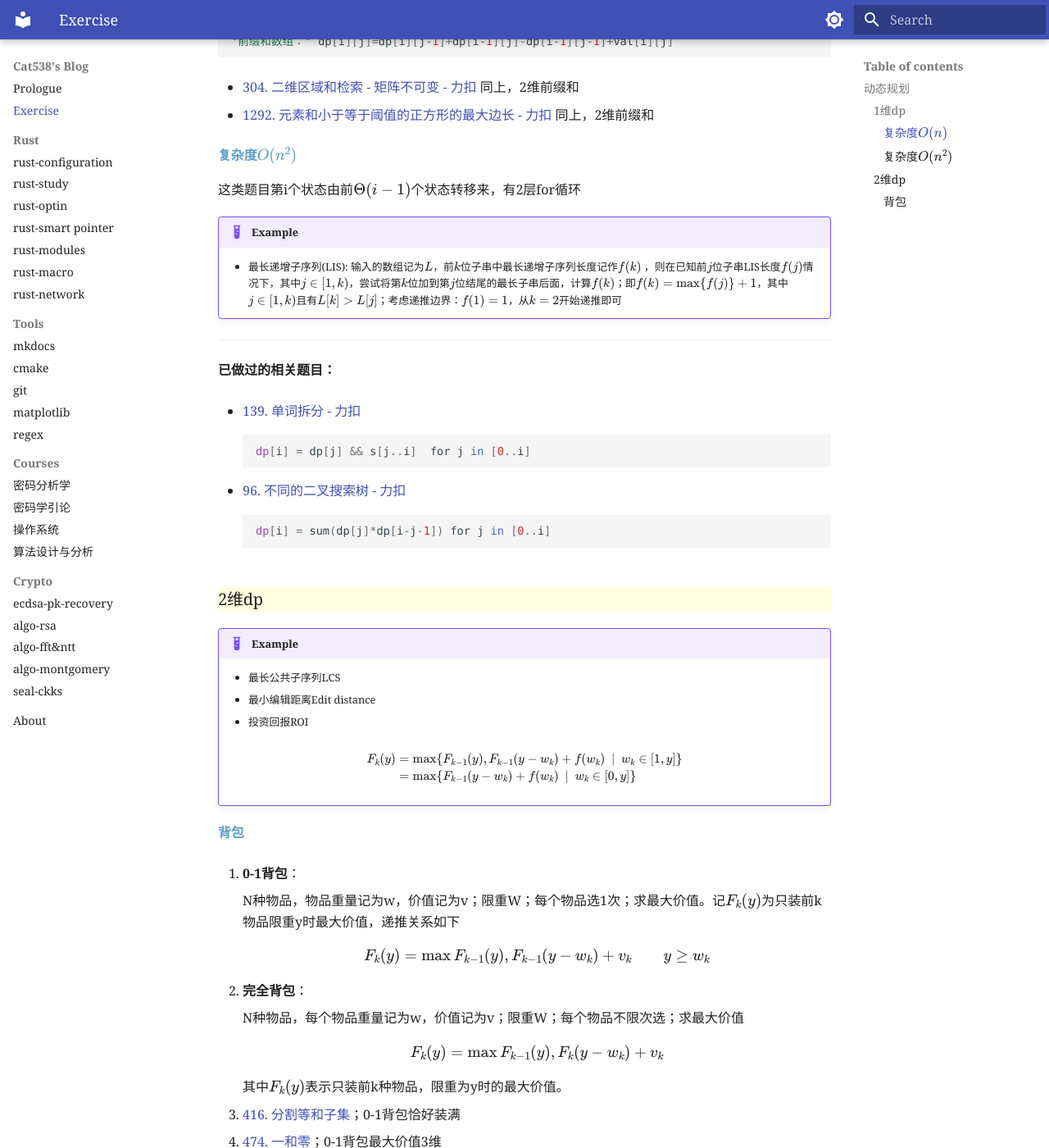
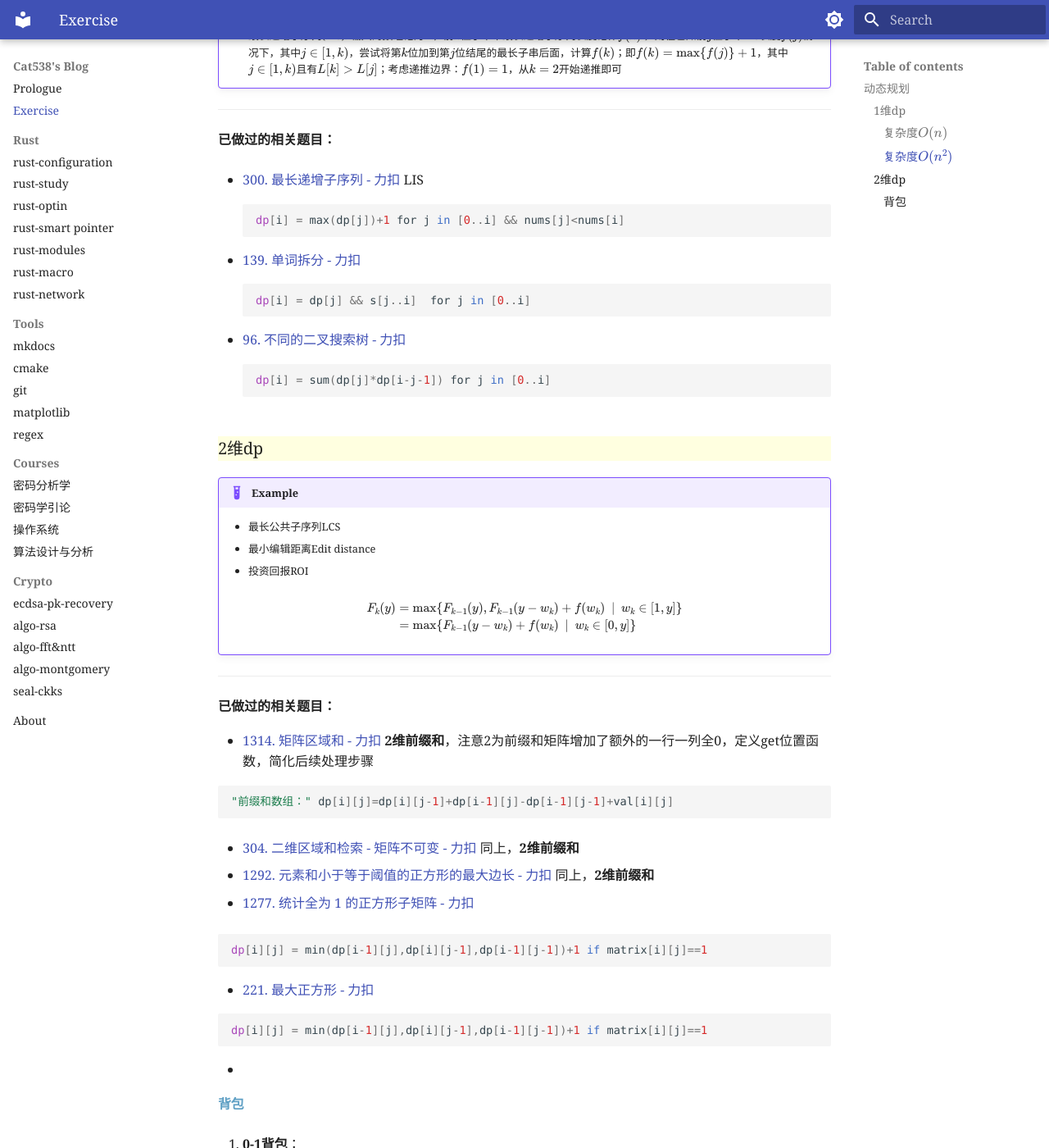
Before and after one commit to cat538/cat538.github.io, an MkDocs documentation site: the page built from docs/plan.md, in a window 1280 px wide and 1400 px high, scrolled down 2441 px. Shown: the whole window at 82% size. Built offline with MkDocs 1.6.1 and Material for MkDocs 9.7.7, drawn with Linux system fonts in a browser that asks for light colours; some of the changed text lies outside the part shown.

Commit message:
update exercise

````diff
--- a/docs/plan.md
+++ b/docs/plan.md
@@ -111,6 +107,7 @@ int maxSubArray(vector<int>& nums) {
     ```haskell
     dp[i] = dp[i-1] + dp[i-2] if s[i..i+1] and s[i-1..i+1]
     ```
+
 - [42. 接雨水 - 力扣](https://leetcode.cn/problems/trapping-rain-water/)
 
   ```haskell
@@ -118,16 +115,6 @@ int maxSubArray(vector<int>& nums) {
     left_max[i] = max(height[i], left_max[i-1])
 	  right_max[i] = max(height[i], right_max[i+1])
 	```
-
-- [1314. 矩阵区域和 - 力扣](https://leetcode.cn/problems/matrix-block-sum/) 2维前缀和，注意2为前缀和矩阵增加了额外的一行一列全0，定义get位置函数，简化后续处理步骤
-
-  ```haskell
-  "前缀和数组：" dp[i][j]=dp[i][j-1]+dp[i-1][j]-dp[i-1][j-1]+val[i][j]
-  ```
-
-- [304. 二维区域和检索 - 矩阵不可变 - 力扣](https://leetcode.cn/problems/range-sum-query-2d-immutable/) 同上，2维前缀和
-
-- [1292. 元素和小于等于阈值的正方形的最大边长 - 力扣](https://leetcode.cn/problems/maximum-side-length-of-a-square-with-sum-less-than-or-equal-to-threshold/) 同上，2维前缀和
 
 #### 复杂度$O(n^2)$
 
@@ -140,6 +127,12 @@ int maxSubArray(vector<int>& nums) {
 
 **已做过的相关题目：**
 
+- [300. 最长递增子序列 - 力扣](https://leetcode.cn/problems/longest-increasing-subsequence/) LIS
+
+    ```haskell
+    dp[i] = max(dp[j])+1 for j in [0..i] && nums[j]<nums[i]
+    ```
+
 - [139. 单词拆分 - 力扣](https://leetcode.cn/problems/word-break/)
 
     ```haskell
@@ -151,7 +144,6 @@ int maxSubArray(vector<int>& nums) {
     ```haskell
     dp[i] = sum(dp[j]*dp[i-j-1]) for j in [0..i]
     ```
-
 
 
 
@@ -169,6 +161,33 @@ int maxSubArray(vector<int>& nums) {
     \end{align*}
     $$
 
+---
+
+**已做过的相关题目：**
+
+- [1314. 矩阵区域和 - 力扣](https://leetcode.cn/problems/matrix-block-sum/) **2维前缀和**，注意2为前缀和矩阵增加了额外的一行一列全0，定义get位置函数，简化后续处理步骤
+
+  ```haskell
+  "前缀和数组：" dp[i][j]=dp[i][j-1]+dp[i-1][j]-dp[i-1][j-1]+val[i][j]
+  ```
+
+- [304. 二维区域和检索 - 矩阵不可变 - 力扣](https://leetcode.cn/problems/range-sum-query-2d-immutable/) 同上，**2维前缀和**
+
+- [1292. 元素和小于等于阈值的正方形的最大边长 - 力扣](https://leetcode.cn/problems/maximum-side-length-of-a-square-with-sum-less-than-or-equal-to-threshold/) 同上，**2维前缀和**
+
+- [1277. 统计全为 1 的正方形子矩阵 - 力扣](https://leetcode.cn/problems/count-square-submatrices-with-all-ones/)
+
+  ```haskell
+  dp[i][j] = min(dp[i-1][j],dp[i][j-1],dp[i-1][j-1])+1 if matrix[i][j]==1
+  ```
+
+- [221. 最大正方形 - 力扣](https://leetcode.cn/problems/maximal-square/)
+
+  ```haskell
+  dp[i][j] = min(dp[i-1][j],dp[i][j-1],dp[i-1][j-1])+1 if matrix[i][j]==1
+  ```
+
+-
 
 
 
````
Also changed, not shown: other parts of docs/plan.md (+0 -4 lines), docs/tools/git.md (added, +26 -0 lines).
